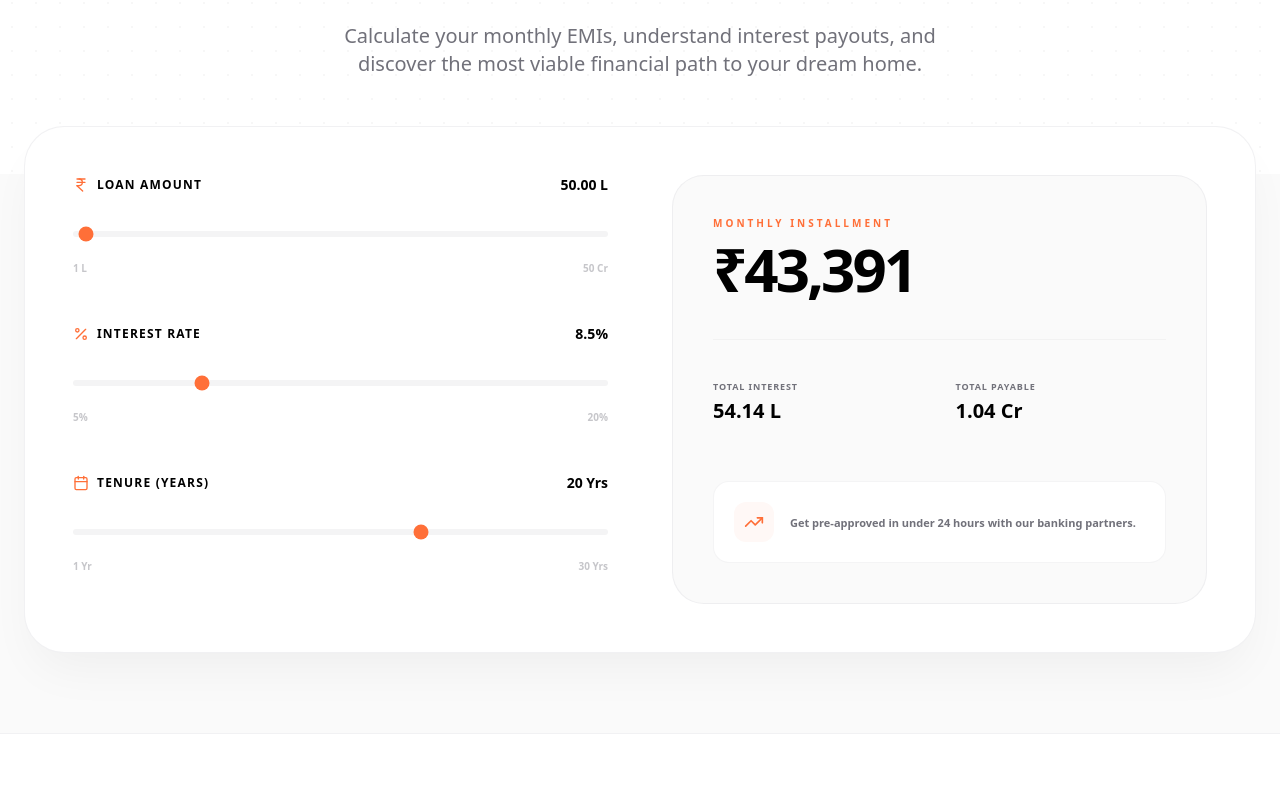
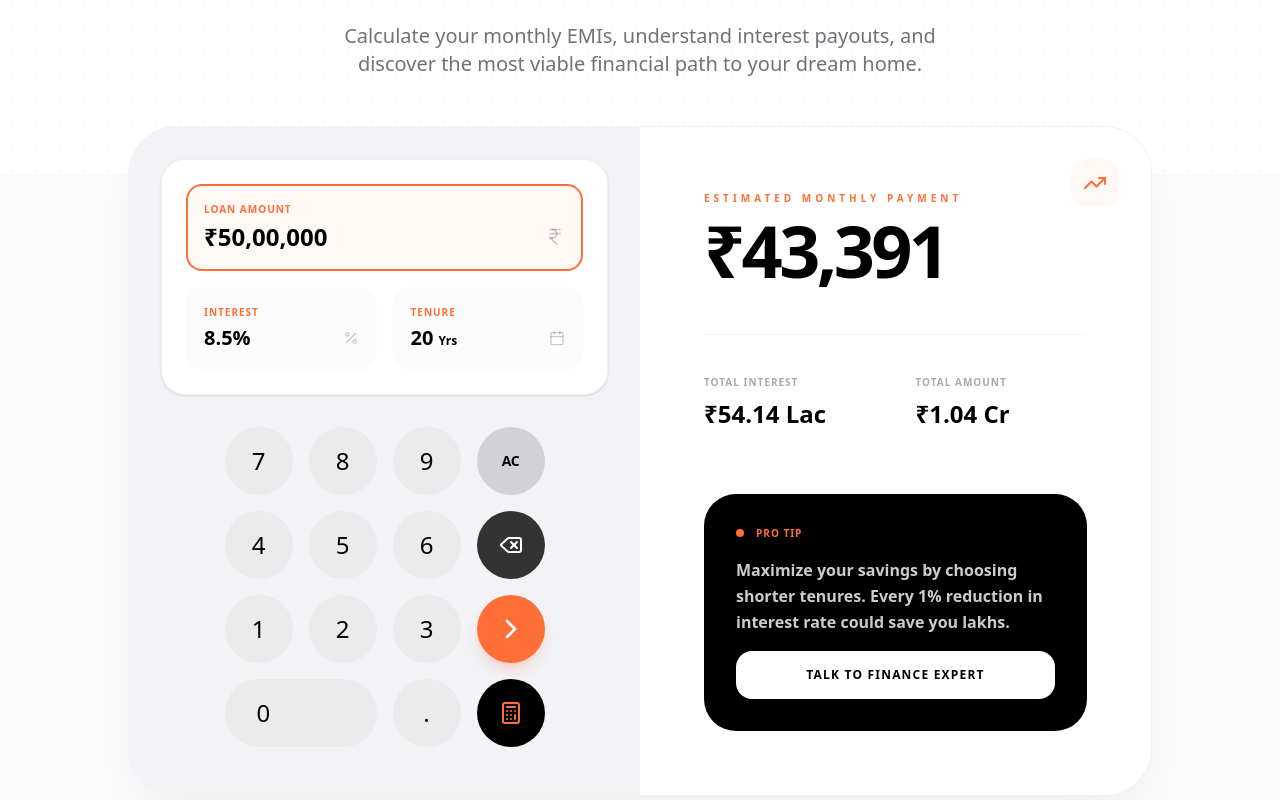
Before and after one commit to Pshravan04/truva-real-estate, a Next.js app: page /emi in a window 1280 px wide. Shown: the part 400-1200 px from the top of the page. Built offline with nearby package versions, Linux system fonts and the light colour scheme; no server answers; the database is empty.

Commit message:
feat: Add EMICalculator component for calculating loan EMIs, total payable, and total interest.

```diff
--- a/src/components/property/EMICalculator.tsx
+++ b/src/components/property/EMICalculator.tsx
@@ -1,25 +1,41 @@
 "use client";
 
 import React, { useState, useEffect } from "react";
-import { IndianRupee, Calendar, Percent, TrendingUp, Calculator } from "lucide-react";
+import { IndianRupee, Calendar, Percent, TrendingUp, ChevronRight, Delete, RotateCcw, Calculator } from "lucide-react";
+import { cn } from "@/lib/utils";
 
 interface EMICalculatorProps {
     initialAmount?: number;
     className?: string;
 }
 
+type ActiveField = "amount" | "rate" | "tenure";
+
 export function EMICalculator({ initialAmount = 5000000, className }: EMICalculatorProps) {
-    const [loanAmount, setLoanAmount] = useState(initialAmount);
-    const [interestRate, setInterestRate] = useState(8.5);
-    const [tenure, setTenure] = useState(20);
+    const [activeField, setActiveField] = useState<ActiveField>("amount");
+    const [amountStr, setAmountStr] = useState(initialAmount.toString());
+    const [rateStr, setRateStr] = useState("8.5");
+    const [tenureStr, setTenureStr] = useState("20");
+
     const [emi, setEmi] = useState(0);
     const [totalPayable, setTotalPayable] = useState(0);
     const [totalInterest, setTotalInterest] = useState(0);
 
     const calculateEMI = () => {
-        const r = interestRate / 12 / 100;
+        const amount = parseFloat(amountStr) || 0;
+        const rate = parseFloat(rateStr) || 0;
+        const tenure = parseFloat(tenureStr) || 0;
+
+        if (amount === 0 || rate === 0 || tenure === 0) {
+            setEmi(0);
+            setTotalPayable(0);
+            setTotalInterest(0);
+            return;
+        }
+
+        const r = rate / 12 / 100;
         const n = tenure * 12;
-        const p = loanAmount;
+        const p = amount;
 
         const emiValue = (p * r * Math.pow(1 + r, n)) / (Math.pow(1 + r, n) - 1);
         const totalAmount = emiValue * n;
@@ -31,7 +47,26 @@ export function EMICalculator({ initialAmount = 5000000, className }: EMICalcula
 
     useEffect(() => {
         calculateEMI();
-    }, [loanAmount, interestRate, tenure]);
+    }, [amountStr, rateStr, tenureStr]);
+
+    const handleKeyPress = (key: string) => {
+        let currentVal = activeField === "amount" ? amountStr : activeField === "rate" ? rateStr : tenureStr;
+        let setVal = activeField === "amount" ? setAmountStr : activeField === "rate" ? setRateStr : setTenureStr;
+
+        if (key === "delete") {
+            setVal(currentVal.slice(0, -1) || "0");
+        } else if (key === ".") {
+            if (!currentVal.includes(".")) {
+                setVal(currentVal + ".");
+            }
+        } else {
+            if (currentVal === "0") {
+                setVal(key);
+            } else {
+                setVal(currentVal + key);
+            }
+        }
+    };
 
     const formatCurrency = (amount: number) => {
         return new Intl.NumberFormat('en-IN', {
@@ -41,112 +76,165 @@ export function EMICalculator({ initialAmount = 5000000, className }: EMICalcula
         }).format(amount);
     };
 
-    const formatValue = (amount: number) => {
-        if (amount >= 10000000) return (amount / 10000000).toFixed(2) + " Cr";
-        if (amount >= 100000) return (amount / 100000).toFixed(2) + " L";
-        return amount.toLocaleString('en-IN');
+    const formatDisplay = (val: string, type: ActiveField) => {
+        if (type === "amount") {
+            const num = parseFloat(val) || 0;
+            return num.toLocaleString('en-IN');
+        }
+        return val;
     };
 
+    const KeyButton = ({ value, label, className: btnClass, variant = "gray" }: { value: string, label?: React.ReactNode, className?: string, variant?: "gray" | "dark" | "orange" }) => (
+        <button
+            onClick={() => handleKeyPress(value)}
+            className={cn(
+                "w-full aspect-square rounded-full flex items-center justify-center text-2xl font-medium transition-all active:scale-90 active:opacity-70",
+                variant === "gray" && "bg-[#ebebeb] text-black hover:bg-[#d4d4d4]",
+                variant === "dark" && "bg-[#333333] text-white hover:bg-[#4d4d4d]",
+                variant === "orange" && "bg-[#FF6F38] text-white hover:opacity-90 shadow-lg shadow-[#FF6F38]/20",
+                btnClass
+            )}
+        >
+            {label || value}
+        </button>
+    );
+
     return (
-        <div className={`bg-white p-8 md:p-12 rounded-[40px] border border-border/50 shadow-2xl shadow-primary/5 ${className}`}>
-            <div className="flex flex-col lg:grid lg:grid-cols-2 gap-16">
-                {/* Inputs */}
-                <div className="space-y-12">
-                    <div className="space-y-6">
-                        <div className="flex justify-between items-center">
-                            <label className="text-xs font-black uppercase tracking-widest text-primary flex items-center gap-2">
-                                <IndianRupee className="w-4 h-4 text-[#FF6F38]" /> Loan Amount
-                            </label>
-                            <span className="text-sm font-black text-primary">{formatValue(loanAmount)}</span>
-                        </div>
-                        <input
-                            type="range"
-                            min="100000"
-                            max="500000000"
-                            step="100000"
-                            value={loanAmount}
-                            onChange={(e) => setLoanAmount(Number(e.target.value))}
-                            className="w-full h-1.5 bg-secondary rounded-lg appearance-none cursor-pointer accent-[#FF6F38]"
-                        />
-                        <div className="flex justify-between text-[10px] font-bold text-muted-foreground/40">
-                            <span>1 L</span>
-                            <span>50 Cr</span>
+        <div className={cn("bg-white rounded-[48px] border border-border/50 shadow-2xl shadow-primary/5 overflow-hidden flex flex-col lg:flex-row max-w-5xl mx-auto", className)}>
+            {/* Calculator Interface (iOS Style) */}
+            <div className="bg-[#f2f2f7] p-8 lg:w-1/2 flex flex-col gap-8">
+                {/* Visual Display */}
+                <div className="bg-white rounded-3xl p-6 shadow-sm border border-black/5 space-y-4">
+                    <div
+                        onClick={() => setActiveField("amount")}
+                        className={cn("p-4 rounded-2xl cursor-pointer transition-all border-2", activeField === "amount" ? "border-[#FF6F38] bg-[#FF6F38]/5" : "border-transparent bg-secondary/30")}
+                    >
+                        <p className="text-[10px] font-black uppercase tracking-widest text-[#FF6F38] mb-1">Loan Amount</p>
+                        <div className="flex items-center justify-between">
+                            <span className="text-2xl font-black text-primary">₹{formatDisplay(amountStr, "amount")}</span>
+                            <IndianRupee className="w-5 h-5 text-primary/20" />
                         </div>
                     </div>
 
-                    <div className="space-y-6">
-                        <div className="flex justify-between items-center">
-                            <label className="text-xs font-black uppercase tracking-widest text-primary flex items-center gap-2">
-                                <Percent className="w-4 h-4 text-[#FF6F38]" /> Interest Rate
-                            </label>
-                            <span className="text-sm font-black text-primary">{interestRate}%</span>
+                    <div className="grid grid-cols-2 gap-4">
+                        <div
+                            onClick={() => setActiveField("rate")}
+                            className={cn("p-4 rounded-2xl cursor-pointer transition-all border-2", activeField === "rate" ? "border-[#FF6F38] bg-[#FF6F38]/5" : "border-transparent bg-secondary/30")}
+                        >
+                            <p className="text-[10px] font-black uppercase tracking-widest text-[#FF6F38] mb-1">Interest</p>
+                            <div className="flex items-center justify-between">
+                                <span className="text-xl font-black text-primary">{rateStr}%</span>
+                                <Percent className="w-4 h-4 text-primary/20" />
+                            </div>
                         </div>
-                        <input
-                            type="range"
-                            min="5"
-                            max="20"
-                            step="0.1"
-                            value={interestRate}
-                            onChange={(e) => setInterestRate(Number(e.target.value))}
-                            className="w-full h-1.5 bg-secondary rounded-lg appearance-none cursor-pointer accent-[#FF6F38]"
-                        />
-                        <div className="flex justify-between text-[10px] font-bold text-muted-foreground/40">
-                            <span>5%</span>
-                            <span>20%</span>
-                        </div>
-                    </div>
-
-                    <div className="space-y-6">
-                        <div className="flex justify-between items-center">
-                            <label className="text-xs font-black uppercase tracking-widest text-primary flex items-center gap-2">
-                                <Calendar className="w-4 h-4 text-[#FF6F38]" /> Tenure (Years)
-                            </label>
-                            <span className="text-sm font-black text-primary">{tenure} Yrs</span>
-                        </div>
-                        <input
-                            type="range"
-                            min="1"
-                            max="30"
-                            step="1"
-                            value={tenure}
-                            onChange={(e) => setTenure(Number(e.target.value))}
-                            className="w-full h-1.5 bg-secondary rounded-lg appearance-none cursor-pointer accent-[#FF6F38]"
-                        />
-                        <div className="flex justify-between text-[10px] font-bold text-muted-foreground/40">
-                            <span>1 Yr</span>
-                            <span>30 Yrs</span>
+                        <div
+                            onClick={() => setActiveField("tenure")}
+                            className={cn("p-4 rounded-2xl cursor-pointer transition-all border-2", activeField === "tenure" ? "border-[#FF6F38] bg-[#FF6F38]/5" : "border-transparent bg-secondary/30")}
+                        >
+                            <p className="text-[10px] font-black uppercase tracking-widest text-[#FF6F38] mb-1">Tenure</p>
+                            <div className="flex items-center justify-between">
+                                <span className="text-xl font-black text-primary">{tenureStr} <span className="text-xs">Yrs</span></span>
+                                <Calendar className="w-4 h-4 text-primary/20" />
+                            </div>
                         </div>
                     </div>
                 </div>
 
-                {/* Results */}
-                <div className="bg-[#FAFAFA] md:p-10 p-6 rounded-[32px] border border-border/50 flex flex-col justify-center gap-10">
-                    <div className="space-y-2 text-center lg:text-left">
-                        <p className="text-[10px] font-black uppercase tracking-[0.3em] text-[#FF6F38]">Monthly Installment</p>
-                        <h3 className="text-5xl md:text-6xl font-black text-primary tracking-tighter">
+                {/* Keypad */}
+                <div className="grid grid-cols-4 gap-4 max-w-[320px] mx-auto w-full">
+                    {/* Row 1 */}
+                    <KeyButton value="7" />
+                    <KeyButton value="8" />
+                    <KeyButton value="9" />
+                    <button
+                        onClick={() => {
+                            setAmountStr("0");
+                            setRateStr("0");
+                            setTenureStr("0");
+                        }}
+                        className="w-full aspect-square rounded-full flex items-center justify-center bg-[#d1d1d6] text-black text-sm font-black uppercase tracking-tight hover:bg-[#c7c7cc] active:scale-95"
+                    >
+                        AC
+                    </button>
+
+                    {/* Row 2 */}
+                    <KeyButton value="4" />
+                    <KeyButton value="5" />
+                    <KeyButton value="6" />
+                    <KeyButton value="delete" label={<Delete className="w-6 h-6" />} variant="dark" />
+
+                    {/* Row 3 */}
+                    <KeyButton value="1" />
+                    <KeyButton value="2" />
+                    <KeyButton value="3" />
+                    <button
+                        onClick={() => {
+                            const sequence: ActiveField[] = ["amount", "rate", "tenure"];
+                            const next = sequence[(sequence.indexOf(activeField) + 1) % 3];
+                            setActiveField(next);
+                        }}
+                        className="w-full aspect-square rounded-full flex items-center justify-center bg-[#FF6F38] text-white shadow-lg shadow-[#FF6F38]/20 hover:opacity-90 active:scale-95"
+                    >
+                        <ChevronRight className="w-8 h-8" />
+                    </button>
+
+                    {/* Row 4 */}
+                    <div className="col-span-2">
+                        <button
+                            onClick={() => handleKeyPress("0")}
+                            className="w-full h-full rounded-full bg-[#ebebeb] text-black text-2xl font-medium flex items-center justify-start px-8 hover:bg-[#d4d4d4] active:scale-95"
+                        >
+                            0
+                        </button>
+                    </div>
+                    <KeyButton value="." />
+                    <button
+                        className="w-full aspect-square rounded-full flex items-center justify-center bg-black text-white hover:opacity-90 active:scale-95"
+                    >
+                        <Calculator className="w-6 h-6 text-[#FF6F38]" />
+                    </button>
+                </div>
+            </div>
+
+            {/* Premium Results Interface */}
+            <div className="lg:w-1/2 p-10 lg:p-16 flex flex-col justify-between bg-white relative">
+                <div className="absolute top-0 right-0 p-8">
+                    <div className="w-12 h-12 rounded-2xl bg-[#FF6F38]/5 flex items-center justify-center">
+                        <TrendingUp className="w-6 h-6 text-[#FF6F38]" />
+                    </div>
+                </div>
+
+                <div className="space-y-12">
+                    <div className="space-y-2">
+                        <p className="text-[10px] font-black uppercase tracking-[0.4em] text-[#FF6F38]">Estimated Monthly Payment</p>
+                        <h2 className="text-6xl md:text-7xl font-black text-primary tracking-tighter leading-none">
                             {formatCurrency(emi)}
-                        </h3>
+                        </h2>
                     </div>
 
-                    <div className="grid grid-cols-1 md:grid-cols-2 gap-8 pt-10 border-t border-black/[0.03]">
-                        <div className="space-y-1">
-                            <p className="text-[9px] font-black uppercase tracking-widest text-muted-foreground">Total Interest</p>
-                            <p className="text-xl font-black text-primary">{formatValue(totalInterest)}</p>
+                    <div className="grid grid-cols-2 gap-10 pt-10 border-t border-black/[0.03]">
+                        <div className="space-y-2">
+                            <p className="text-[10px] font-black uppercase tracking-widest text-muted-foreground opacity-60">Total Interest</p>
+                            <p className="text-2xl font-black text-primary">₹{(totalInterest / 100000).toFixed(2)} Lac</p>
                         </div>
-                        <div className="space-y-1">
-                            <p className="text-[9px] font-black uppercase tracking-widest text-muted-foreground">Total Payable</p>
-                            <p className="text-xl font-black text-primary">{formatValue(totalPayable)}</p>
+                        <div className="space-y-2">
+                            <p className="text-[10px] font-black uppercase tracking-widest text-muted-foreground opacity-60">Total Amount</p>
+                            <p className="text-2xl font-black text-primary">₹{(totalPayable / 10000000).toFixed(2)} Cr</p>
                         </div>
                     </div>
+                </div>
 
-                    <div className="mt-4 p-5 bg-white rounded-2xl border border-border/40 flex items-center gap-4">
-                        <div className="w-10 h-10 rounded-xl bg-[#FFF8F6] flex items-center justify-center">
-                            <TrendingUp className="w-5 h-5 text-[#FF6F38]" />
-                        </div>
-                        <p className="text-[11px] font-bold text-muted-foreground leading-snug">
-                            Get pre-approved in under 24 hours with our banking partners.
-                        </p>
+                <div className="mt-16 p-8 rounded-[32px] bg-black text-white space-y-4">
+                    <div className="flex items-center gap-3">
+                        <div className="w-2 h-2 rounded-full bg-[#FF6F38] animate-pulse" />
+                        <span className="text-[10px] font-black uppercase tracking-widest text-[#FF6F38]">Pro Tip</span>
                     </div>
+                    <p className="text-base font-bold leading-relaxed opacity-80">
+                        Maximize your savings by choosing shorter tenures. Every 1% reduction in interest rate could save you lakhs.
+                    </p>
+                    <button className="w-full py-4 rounded-2xl bg-white text-black text-xs font-black uppercase tracking-widest hover:bg-[#FF6F38] hover:text-white transition-all">
+                        Talk to Finance Expert
+                    </button>
                 </div>
             </div>
         </div>
```
